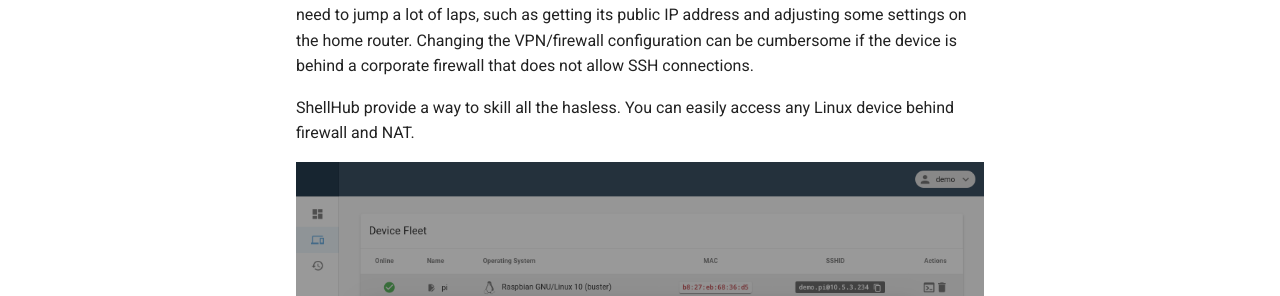
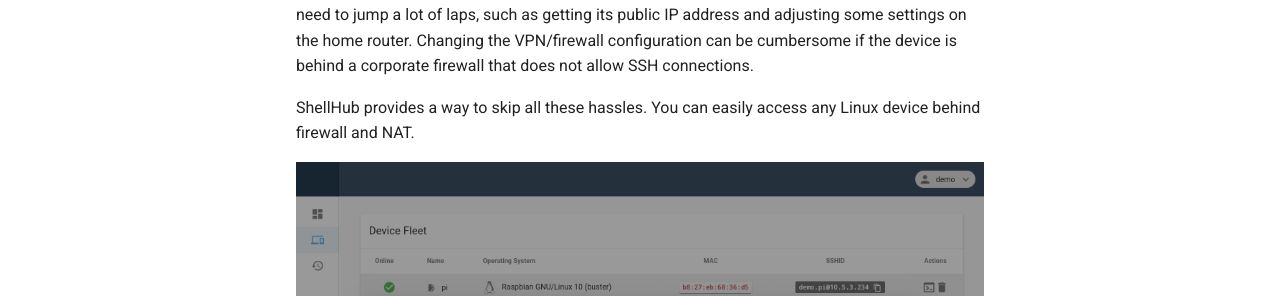
Before and after one commit to shellhub-io/shellhub-io.github.io, an MkDocs documentation site: the page built from docs/index.md, in a window 1280 px wide and 1084 px high. Shown: the part 296-592 px from the top of the window. Built offline with MkDocs 1.6.1 and Material for MkDocs 9.7.7, drawn with Linux system fonts in a browser that asks for light colours.

Commit message:
Fixes small typos in index.md

```diff
--- a/docs/index.md
+++ b/docs/index.md
@@ -10,7 +10,7 @@
 Changing the VPN/firewall configuration can be cumbersome if the device
 is behind a corporate firewall that does not allow SSH connections.
 
-ShellHub provide a way to skill all the hasless. You can easily access
+ShellHub provides a way to skip all these hassles. You can easily access
 any Linux device behind firewall and NAT.
 
 ![Screenshot](img/screenshot.png)
```
